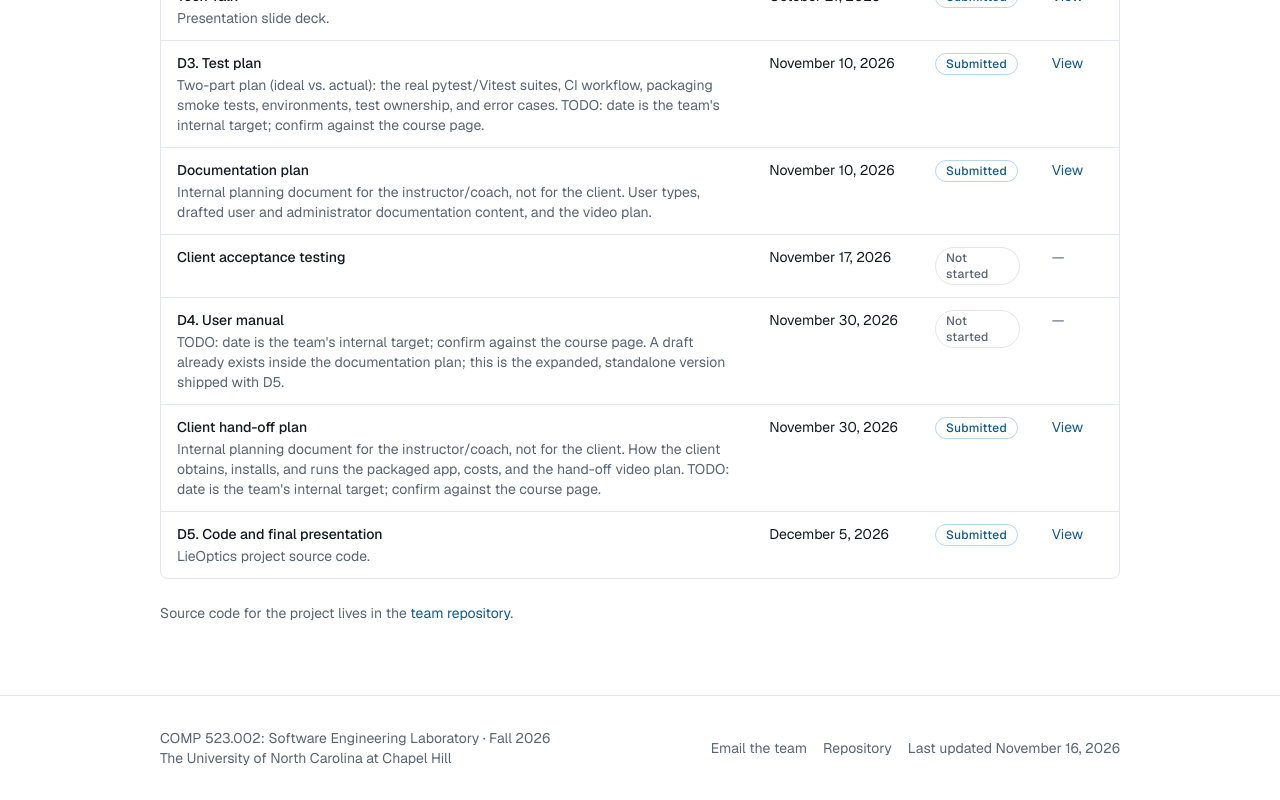
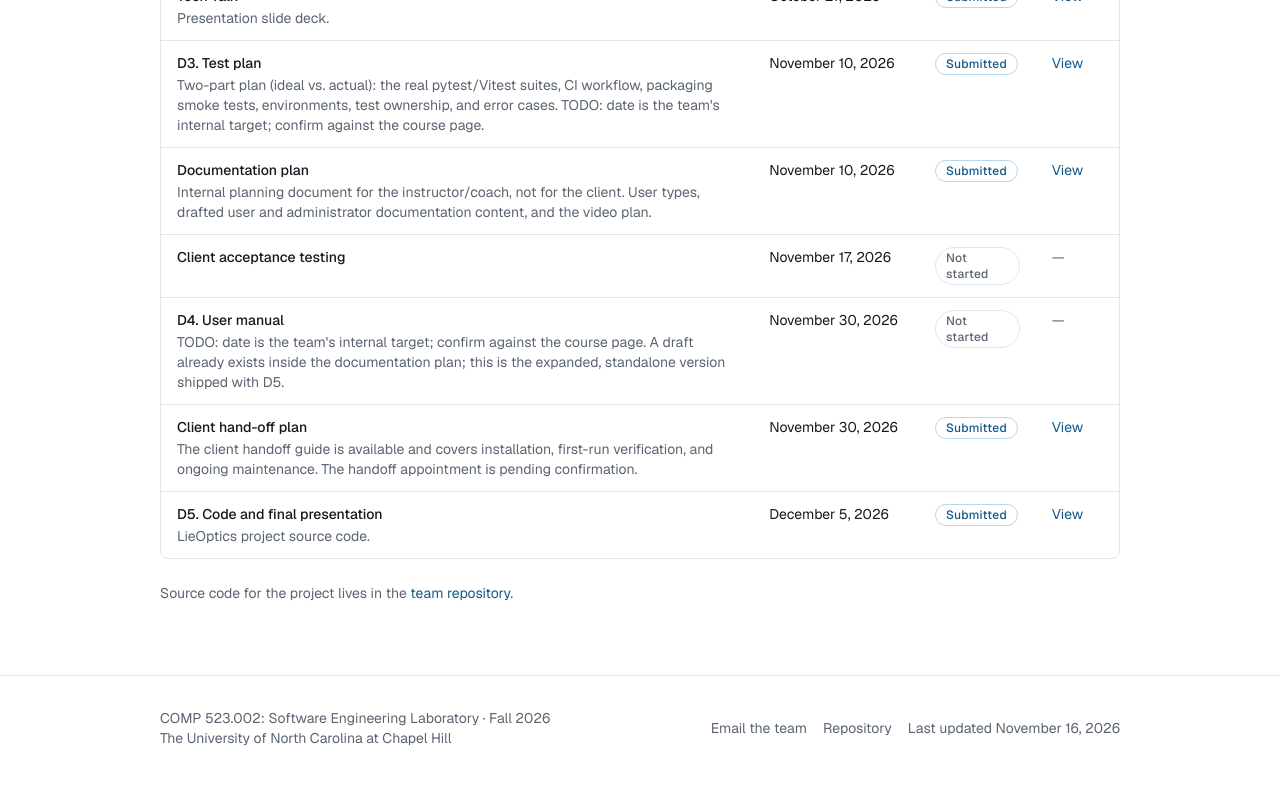
Before and after one commit to SarathyS101/team_website, a Next.js app: page /deliverables in a window 1280 px wide. Shown: the part 1319-2119 px from the top of the page. Built offline with nearby package versions, Linux system fonts and the light colour scheme.

Commit message:
docs: link the client handoff guide

```diff
--- a/content/deliverables.ts
+++ b/content/deliverables.ts
@@ -144,8 +144,8 @@ export const deliverables: readonly Deliverable[] = [
     name: "Client hand-off plan",
     dueDate: "2026-11-30",
     status: "Submitted",
-    href: "https://github.com/SarathyS101/team_website/blob/docs/test-doc-handoff-plans/docs/clientHandoffPlan.md",
-    note: "Internal planning document for the instructor/coach, not for the client. How the client obtains, installs, and runs the packaged app, costs, and the hand-off video plan. TODO: date is the team's internal target; confirm against the course page.",
+    href: "https://drive.google.com/file/d/12N76uvcUGz1cfNL9oteLx0wVvZOPWqoD/view?usp=sharing",
+    note: "The client handoff guide is available and covers installation, first-run verification, and ongoing maintenance. The handoff appointment is pending confirmation.",
   },
   {
     name: "D5. Code and final presentation",
```
